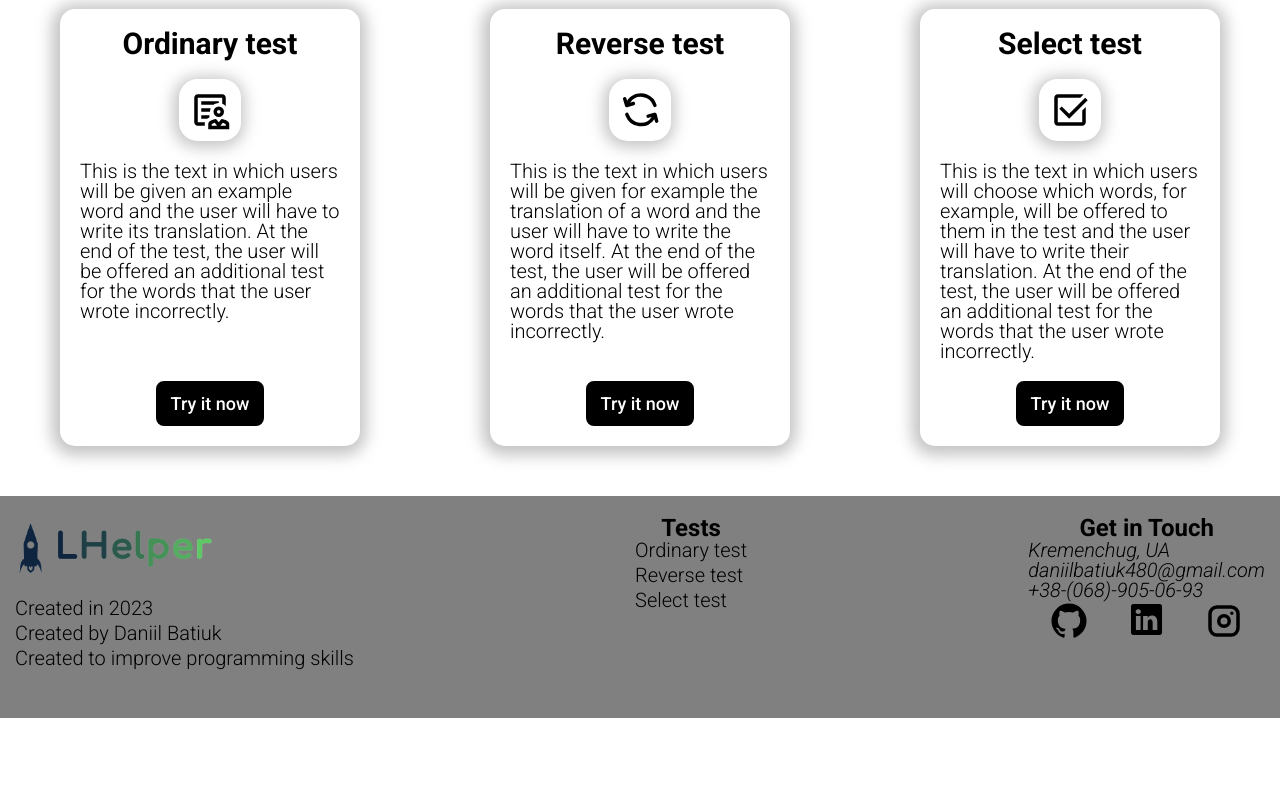
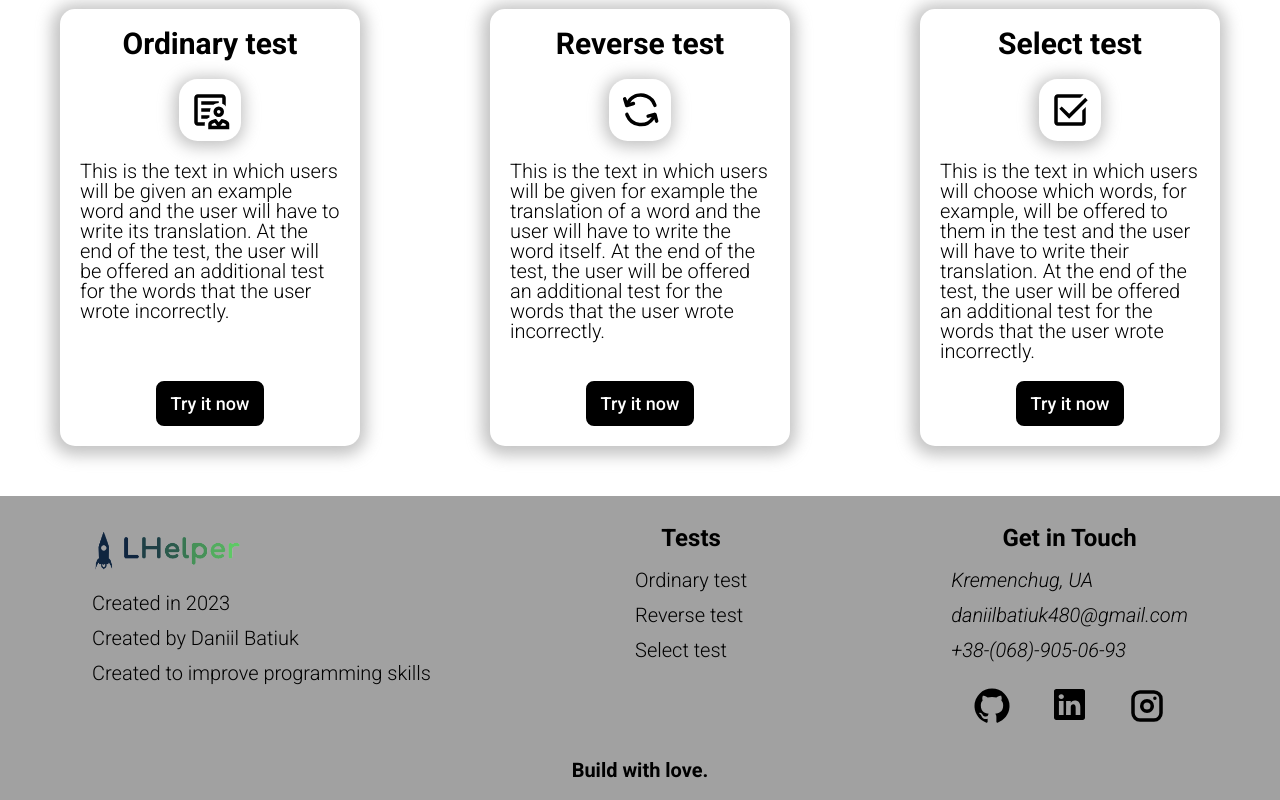
Before and after one commit to DaniilBatiuk/Remember_Helper, a Next.js app in the folder client/: page / in a window 1280 px wide. Shown: the part 1071-1871 px from the top of the page. Before the commit the page ends 1789 px from the top, so only its background shows below. Built offline with nearby package versions, Linux system fonts and the light colour scheme.

Commit message:
header & footer

```diff
--- a/client/src/components/Footer/Footer.scss
+++ b/client/src/components/Footer/Footer.scss
@@ -1,12 +1,26 @@
 .footer {
-  background-color: gray;
-  padding-bottom: 50px;
+  background-color: rgb(161, 161, 161);
+
   &__container {
+    margin-top: 30px;
+    font-size: 20px;
+  }
+  &__list {
     display: flex;
-    justify-content: space-between;
+    justify-content: space-around;
     flex-wrap: wrap;
-    margin-top: 20px;
-    font-size: 20px;
+    gap: 50px;
+
+    @media (max-width: 552.98px) {
+      flex-direction: column;
+    }
+  }
+
+  &__love {
+    font-weight: 600;
+    text-align: center;
+    padding-top: 30px;
+    padding-bottom: 20px;
   }
 }
 .column {
@@ -16,17 +30,21 @@
 
   & a {
     align-self: flex-start;
+
+    @media (max-width: 552.98px) {
+      align-self: center;
+    }
   }
 
   &__logo {
-    width: 200px;
+    width: 150px;
   }
 
   &__texts {
     margin-top: 20px;
     display: flex;
     flex-direction: column;
-    row-gap: 5px;
+    row-gap: 15px;
   }
 
   &__text {
@@ -35,12 +53,13 @@
   &__title {
     font-weight: 600;
     font-size: 24px;
+    margin-bottom: 20px;
   }
 
   &__list {
     display: flex;
     flex-direction: column;
-    row-gap: 5px;
+    row-gap: 15px;
   }
 
   &__list-item {
@@ -49,9 +68,15 @@
   }
 }
 .contacts {
+  display: flex;
+  flex-direction: column;
+  row-gap: 15px;
+
   &__contact {
   }
+
   &__links {
+    margin-top: 10px;
     display: flex;
     align-items: center;
     justify-content: space-around;
--- a/client/src/components/Footer/Footer.tsx
+++ b/client/src/components/Footer/Footer.tsx
@@ -6,6 +6,7 @@ const Footer: React.FC = () => {
   return (
     <footer className="footer">
       <div className="footer__container">
+        <div className="footer__list">
           <div className="footer__column column">
             <a href="/">
               <img src={Logo.src} alt="Logo" className="column__logo" />
@@ -27,19 +28,24 @@ const Footer: React.FC = () => {
           <div className="footer__column column">
             <h2 className="column__title">Get in Touch</h2>
             <address className="column__contacts contacts">
-            <div className="contacts__contact fa fa-home"> Kremenchug, UA</div>
-            <div className="contacts__contact fa fa-envelope"> daniilbatiuk480@gmail.com</div>
-            <div className="contacts__contact fa fa-phone"> +38-(068)-905-06-93</div>
+              <div className="contacts__contact"> Kremenchug, UA</div>
+              <div className="contacts__contact"> daniilbatiuk480@gmail.com</div>
+              <div className="contacts__contact"> +38-(068)-905-06-93</div>
               <div className="contacts__links">
-              <a href="https://github.com/DaniilBatiuk">
-                <svg xmlns="http://www.w3.org/2000/svg" width="42" height="42" viewBox="0 0 24 24">
+                <a href="https://github.com/DaniilBatiuk" target="_blank">
+                  <svg
+                    xmlns="http://www.w3.org/2000/svg"
+                    width="42"
+                    height="42"
+                    viewBox="0 0 24 24"
+                  >
                     <path
                       fill="currentColor"
                       d="M12 2A10 10 0 0 0 2 12c0 4.42 2.87 8.17 6.84 9.5c.5.08.66-.23.66-.5v-1.69c-2.77.6-3.36-1.34-3.36-1.34c-.46-1.16-1.11-1.47-1.11-1.47c-.91-.62.07-.6.07-.6c1 .07 1.53 1.03 1.53 1.03c.87 1.52 2.34 1.07 2.91.83c.09-.65.35-1.09.63-1.34c-2.22-.25-4.55-1.11-4.55-4.92c0-1.11.38-2 1.03-2.71c-.1-.25-.45-1.29.1-2.64c0 0 .84-.27 2.75 1.02c.79-.22 1.65-.33 2.5-.33c.85 0 1.71.11 2.5.33c1.91-1.29 2.75-1.02 2.75-1.02c.55 1.35.2 2.39.1 2.64c.65.71 1.03 1.6 1.03 2.71c0 3.82-2.34 4.66-4.57 4.91c.36.31.69.92.69 1.85V21c0 .27.16.59.67.5C19.14 20.16 22 16.42 22 12A10 10 0 0 0 12 2Z"
                     />
                   </svg>
                 </a>
-              <a href="https://www.linkedin.com/in/daniil-batiuk-59a923271/">
+                <a href="https://www.linkedin.com/in/daniil-batiuk-59a923271/" target="_blank">
                   <svg
                     xmlns="http://www.w3.org/2000/svg"
                     width="35"
@@ -53,8 +59,13 @@ const Footer: React.FC = () => {
                     />
                   </svg>
                 </a>
-              <a href="https://www.instagram.com/danil_batyuk/">
-                <svg xmlns="http://www.w3.org/2000/svg" width="42" height="42" viewBox="0 0 24 24">
+                <a href="https://www.instagram.com/danil_batyuk/" target="_blank">
+                  <svg
+                    xmlns="http://www.w3.org/2000/svg"
+                    width="42"
+                    height="42"
+                    viewBox="0 0 24 24"
+                  >
                     <g
                       fill="none"
                       stroke="currentColor"
@@ -71,6 +82,8 @@ const Footer: React.FC = () => {
             </address>
           </div>
         </div>
+        <div className="footer__love">Build with love.</div>
+      </div>
     </footer>
   );
 };
--- a/client/src/components/Header/Header.scss
+++ b/client/src/components/Header/Header.scss
@@ -7,6 +7,7 @@
   background-image: url('../../../public/Main.jpg');
   background-size: cover;
   background-position: center;
+
   &__container {
     display: flex;
     align-items: center;
@@ -80,7 +81,7 @@
   &__body {
     @media (max-width: 767.98px) {
       position: fixed;
-      background-color: #3c4357;
+      background-color: rgb(161, 161, 161);
       width: 100vw;
       height: 100vh;
       left: -110%;
@@ -138,6 +139,16 @@
 .menu-open body .header .header__container .icon-menu .svg1 {
   display: none;
 }
+
 .menu-open body .header .header__container .icon-menu .svg2 {
   display: block;
 }
+
+.menu-open body .header .header__container .header__nav .header__body .header__list .header__item {
+  color: black;
+  @extend %colorHover;
+}
+
+.svg1 {
+  color: white;
+}
```
Lines whose indentation alone changed are shown as unchanged.
